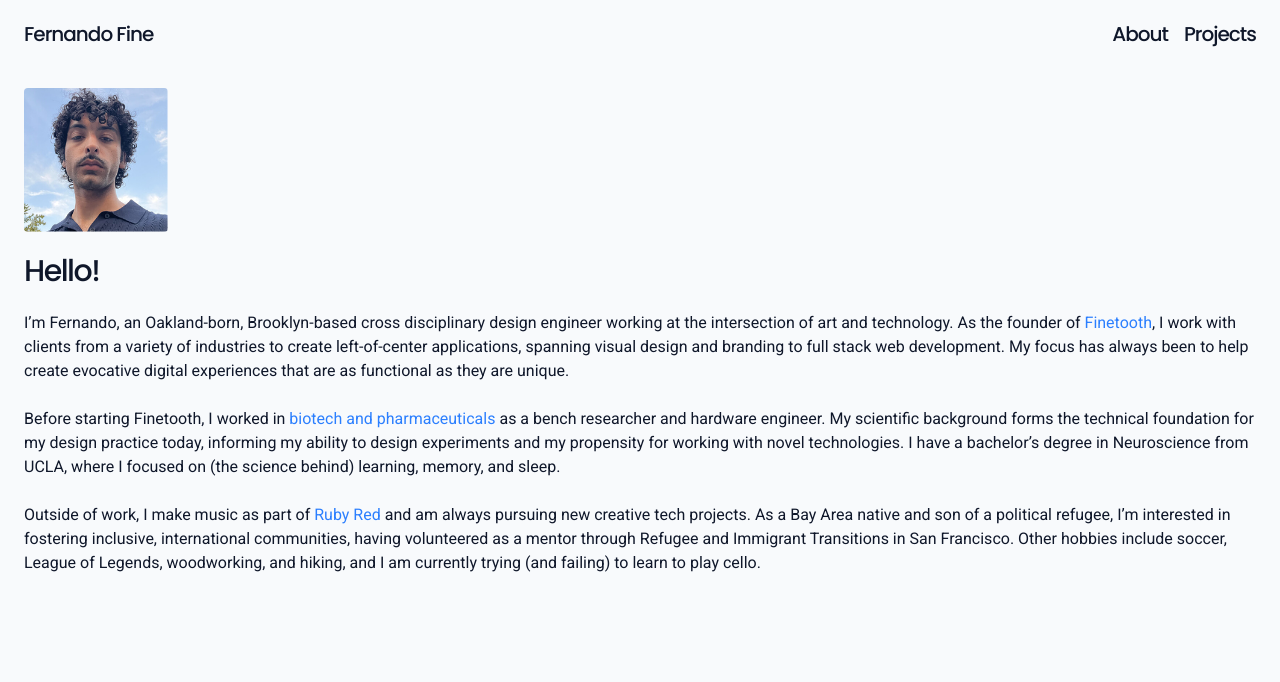
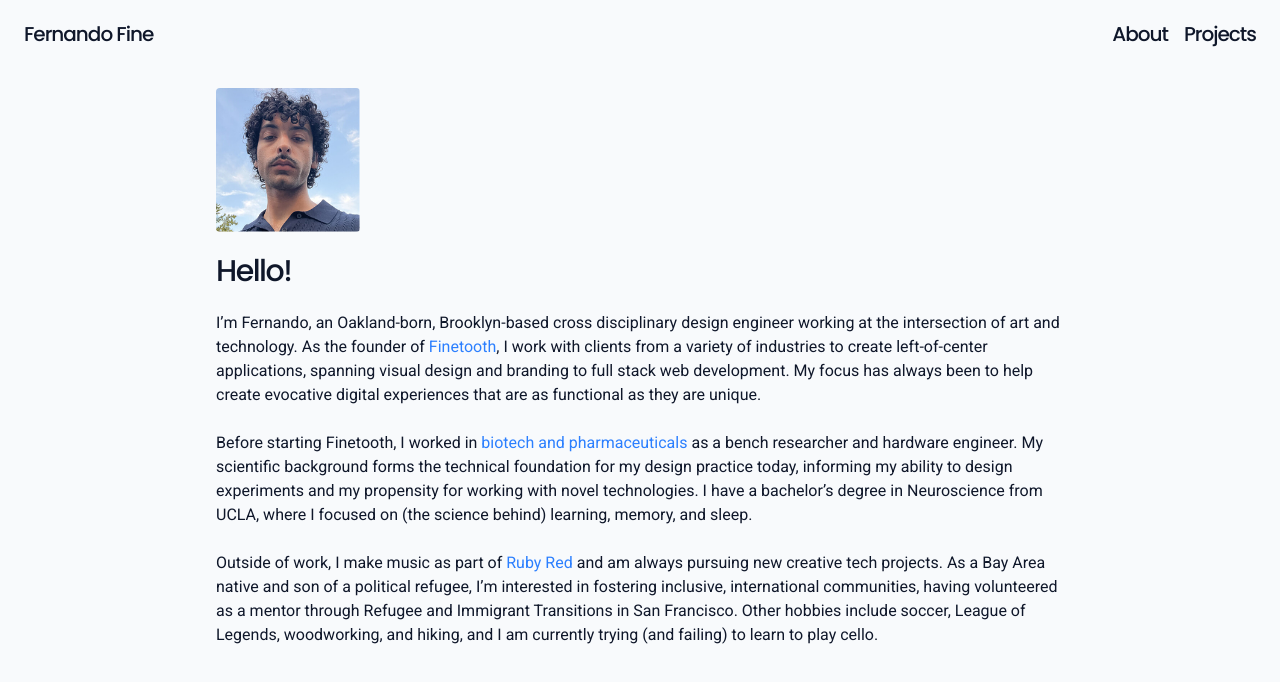
Before and after one commit to nandanimal/fernando-fine, a Next.js app: page /about in a window 1280 px wide. Shown: the top 682 px of the page. Built offline with nearby package versions, Linux system fonts and the light colour scheme.

Commit message:
changed spacing

```diff
--- a/pages/about.js
+++ b/pages/about.js
@@ -13,7 +13,7 @@ const about = () => {
                 />
                 <meta property="og:image" content="/og-image.png" />
             </Head>
-            <div className="space-y-6 mt-16 p-6">
+            <div className="space-y-6 mt-16 p-6 max-w-4xl mx-auto">
                 <img
                     src="/fern.png"
                     alt="fernando fine"
@@ -49,8 +49,7 @@ const about = () => {
                     practice today, informing my ability to design experiments
                     and my propensity for working with novel technologies. I
                     have a bachelor’s degree in Neuroscience from UCLA, where I
-                    focused on (the science behind) learning, memory, and
-                    sleep.{" "}
+                    focused on (the science behind) learning, memory, and sleep.{" "}
                 </p>
                 <p>
                     Outside of work, I make music as part of{" "}
```
